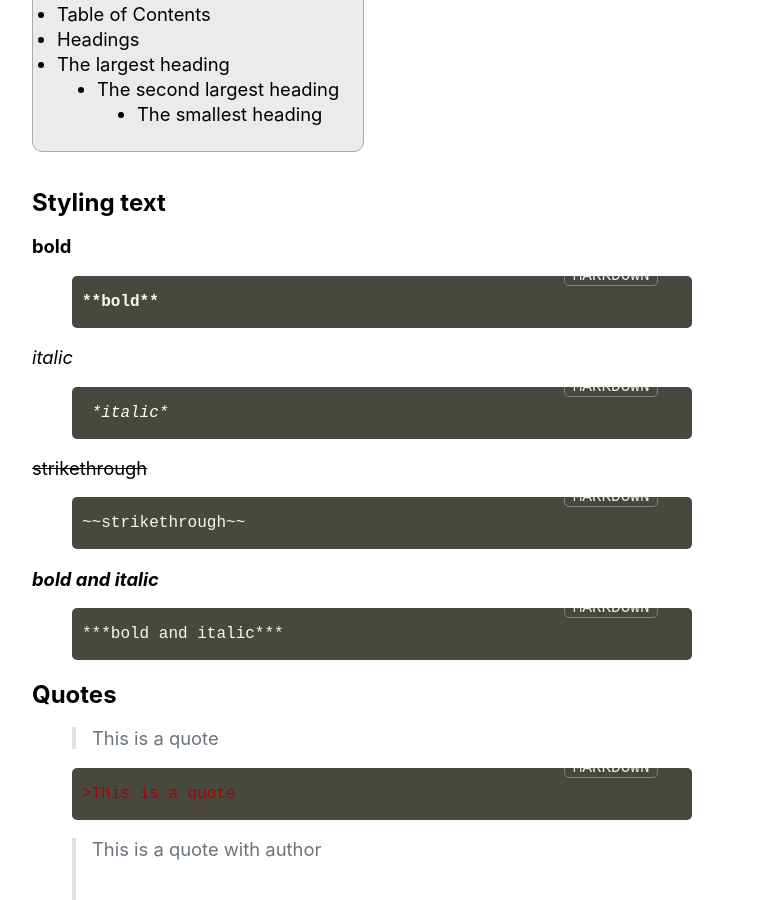
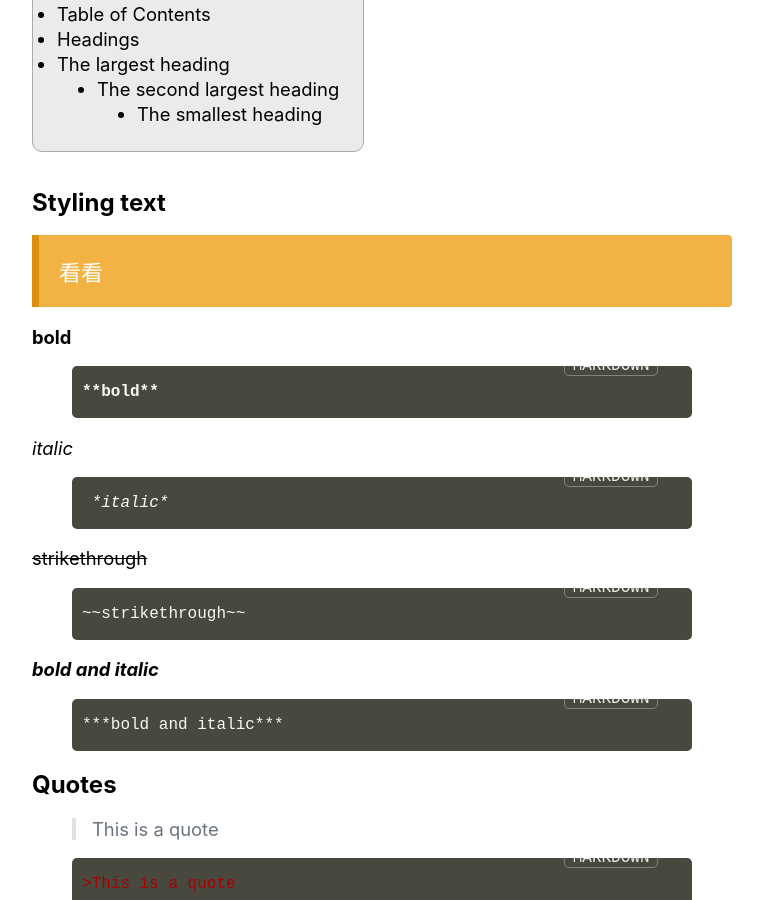
Before and after one commit to wanihao/hh, a Jekyll site: the page built from _posts/2020-05-19-typography.md, in a window 1280 px wide and 900 px high, scrolled down 527 px. Shown: the whole window, without its empty margins (258-1021 px from the left). Built offline with Jekyll 4.4.1, drawn with Linux system fonts in a browser that asks for light colours; nearby versions of some CDN libraries; comment, search, counter and statistics services are not loaded.

Commit message:
Update 2020-05-19-typography.md

```diff
--- a/_posts/2020-05-19-typography.md
+++ b/_posts/2020-05-19-typography.md
@@ -14,6 +14,10 @@ Reference: [GitHub flavored Markdown](https://help.github.com/en/github/writing-
 
 
 ## Styling text
+
+<span class = "alert y">看看</span>
+
+
 **bold**
 {% highlight markdown %}
 **bold**
```
